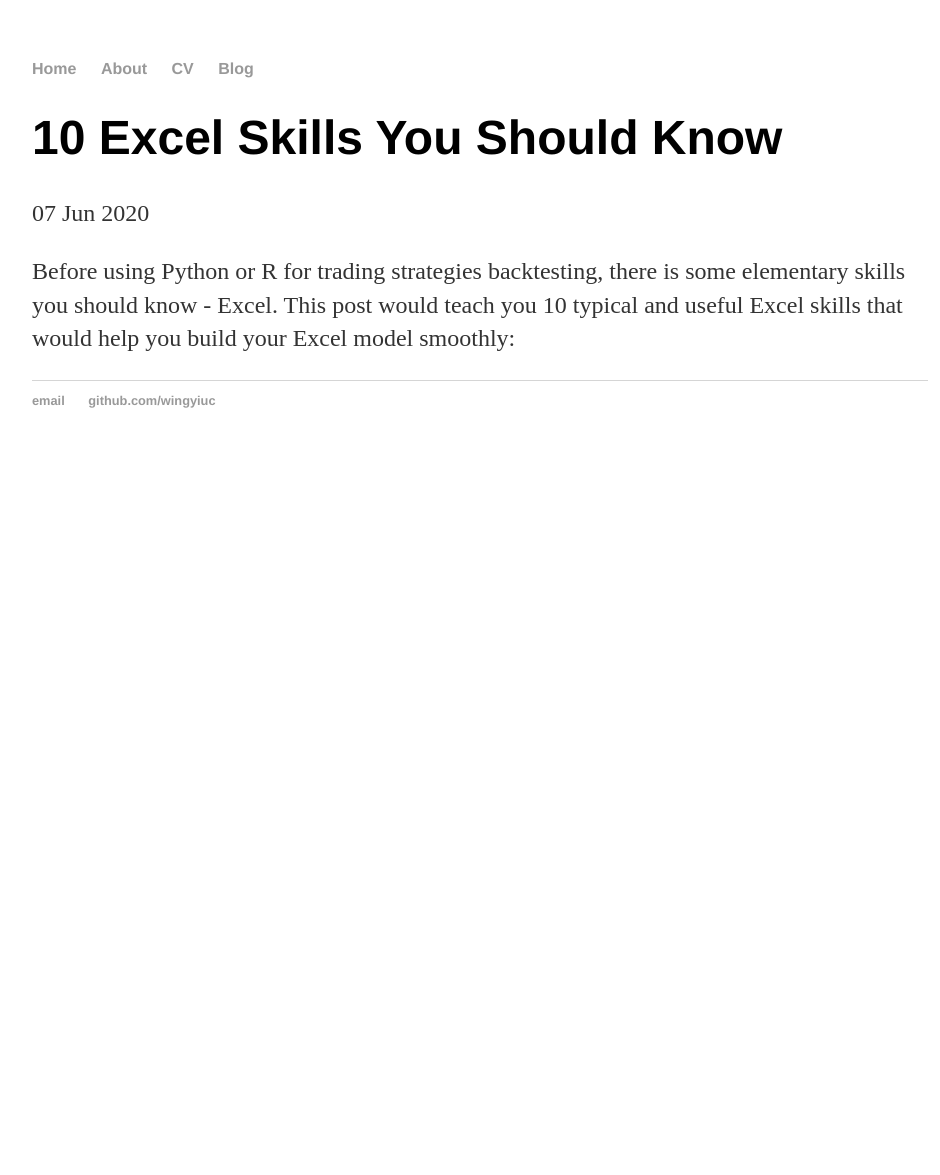
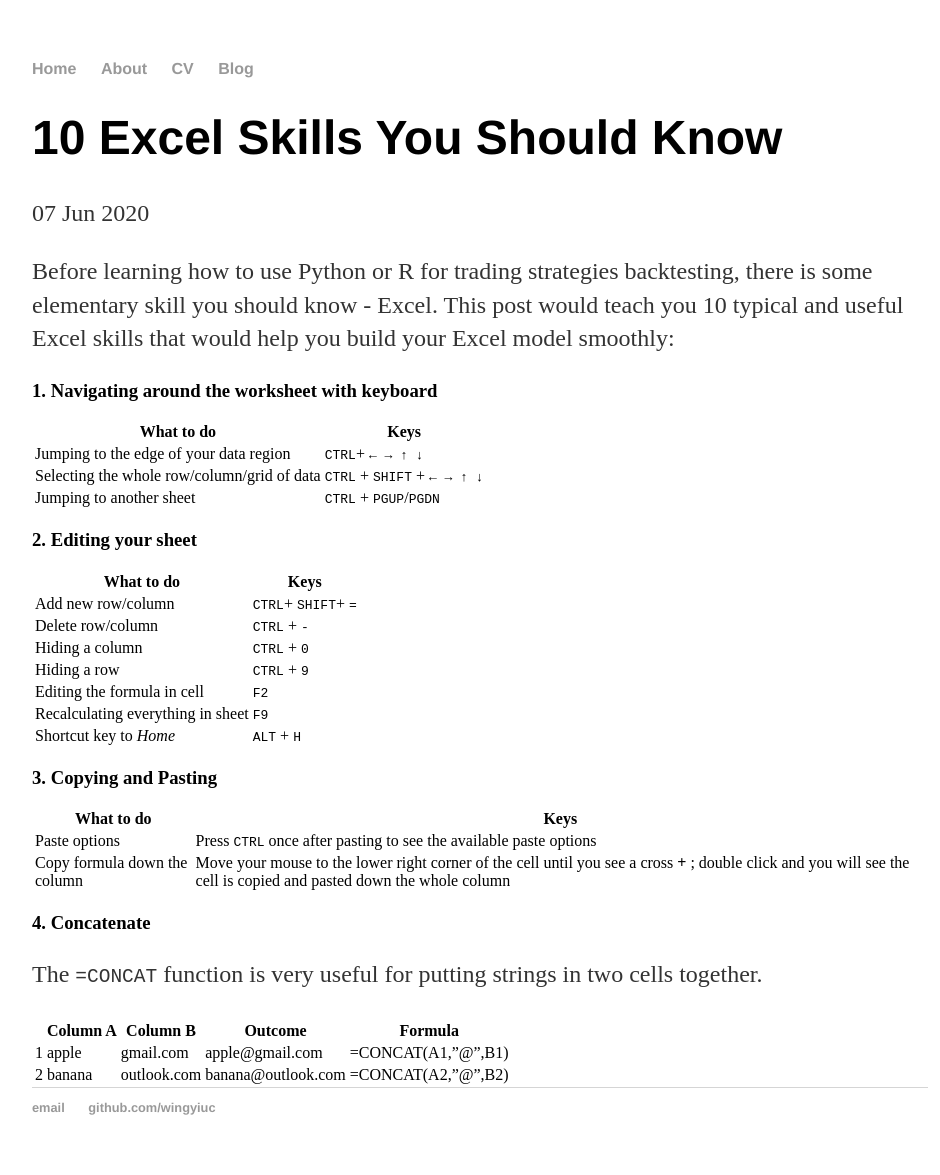
Before and after one commit to wingyiuc/wingyiuc.github.io, a Jekyll site: the page built from _posts/2020-06-07-10-Excel-skills-you-should-know.md, in a window 1280 px wide. Shown: the whole page, without its empty margins (160-1100 px from the left). Built offline with Jekyll 4.4.1, drawn with Linux system fonts in a browser that asks for light colours; before the commit the page ends 900 px from its top, so only the background shows below that.

Commit message:
Added 4 features

```diff
--- a/_posts/2020-06-07-10-Excel-skills-you-should-know.md
+++ b/_posts/2020-06-07-10-Excel-skills-you-should-know.md
@@ -3,4 +3,40 @@ layout: post
 title: "10 Excel Skills You Should Know "
 date: 2020-06-07
 ---
-Before using Python or R for trading strategies backtesting, there is some elementary skills you should know - Excel. This post would teach you 10 typical and useful Excel skills that would help you build your Excel model smoothly:
+Before learning how to use Python or R for trading strategies backtesting, there is some elementary skill you should know - Excel. This post would teach you 10 typical and useful Excel skills that would help you build your Excel model smoothly:
+
+### 1. Navigating around the worksheet with keyboard
+
+| What to do                                  | Keys                         |
+| ------------------------------------------- | ---------------------------- |
+| Jumping to the edge of your data region     | `CTRL`+ `← → ↑ ↓`            |
+| Selecting the whole row/column/grid of data | `CTRL` + `SHIFT` + `← → ↑ ↓` |
+| Jumping to another sheet                    | `CTRL` + `PGUP`/`PGDN`       |
+
+### 2. Editing your sheet
+
+| What to do                        | Keys                 |
+| --------------------------------- | -------------------- |
+| Add new row/column                | `CTRL`+ `SHIFT`+ `=` |
+| Delete row/column                 | `CTRL` + `-`         |
+| Hiding a column                   | `CTRL` + `0`         |
+| Hiding a row                      | `CTRL` + `9`         |
+| Editing the formula in cell       | `F2`                 |
+| Recalculating everything in sheet | `F9`                 |
+| Shortcut key to *Home*            | `ALT` + `H`          |
+
+### 3. Copying and Pasting
+
+| What to do                   | Keys                                                         |
+| ---------------------------- | ------------------------------------------------------------ |
+| Paste options                | Press `CTRL` once after pasting to see the available paste options |
+| Copy formula down the column | Move your mouse to the lower right corner of the cell until you see a cross **+** ; double click and you will see the cell is copied and pasted down the whole column |
+
+### 4. Concatenate
+
+The `=CONCAT` function is very useful for putting strings in two cells together.
+
+|      | Column A | Column B    | Outcome            | Formula            |
+| ---- | -------- | ----------- | ------------------ | ------------------ |
+| 1    | apple    | gmail.com   | apple@gmail.com    | =CONCAT(A1,"@",B1) |
+| 2    | banana   | outlook.com | banana@outlook.com | =CONCAT(A2,"@",B2) |
```
